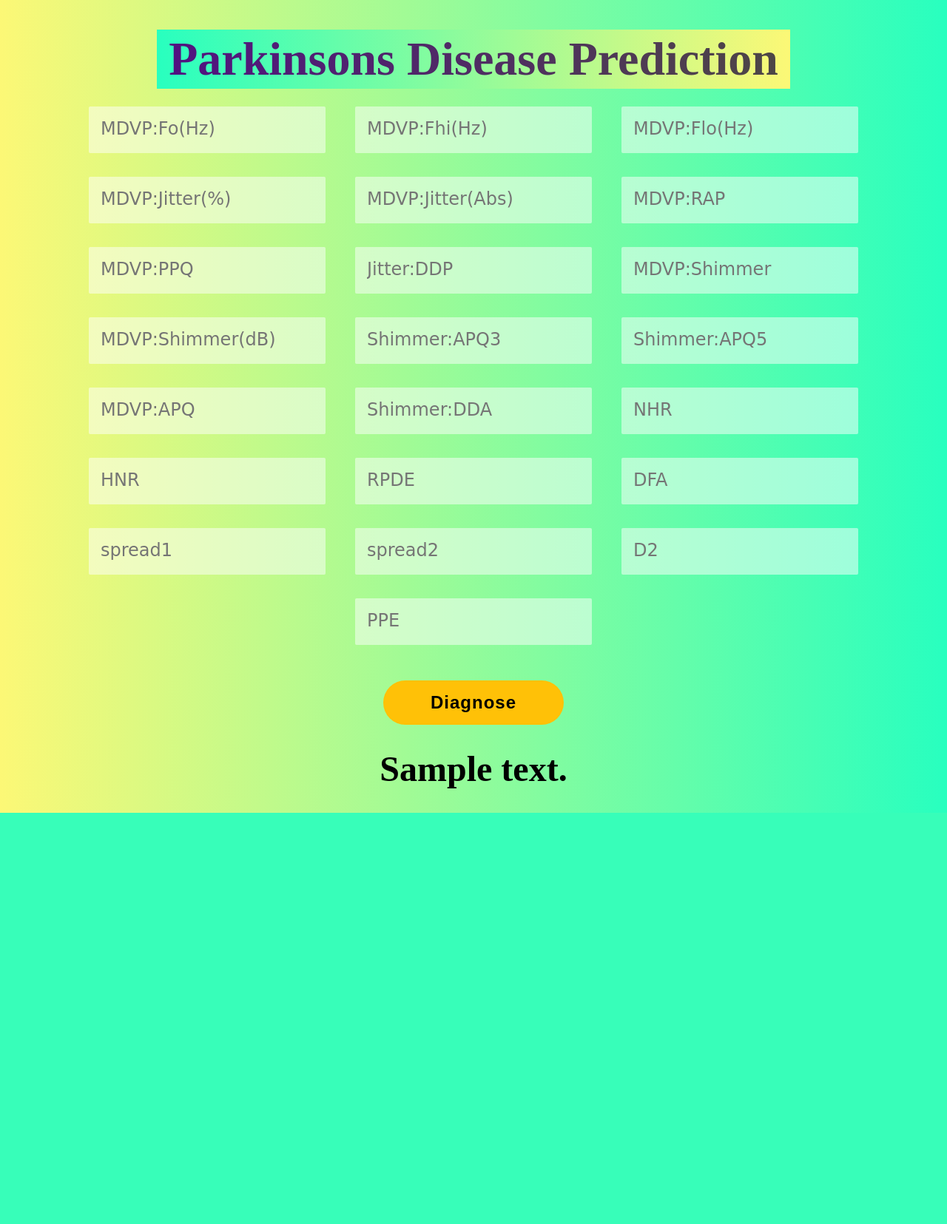
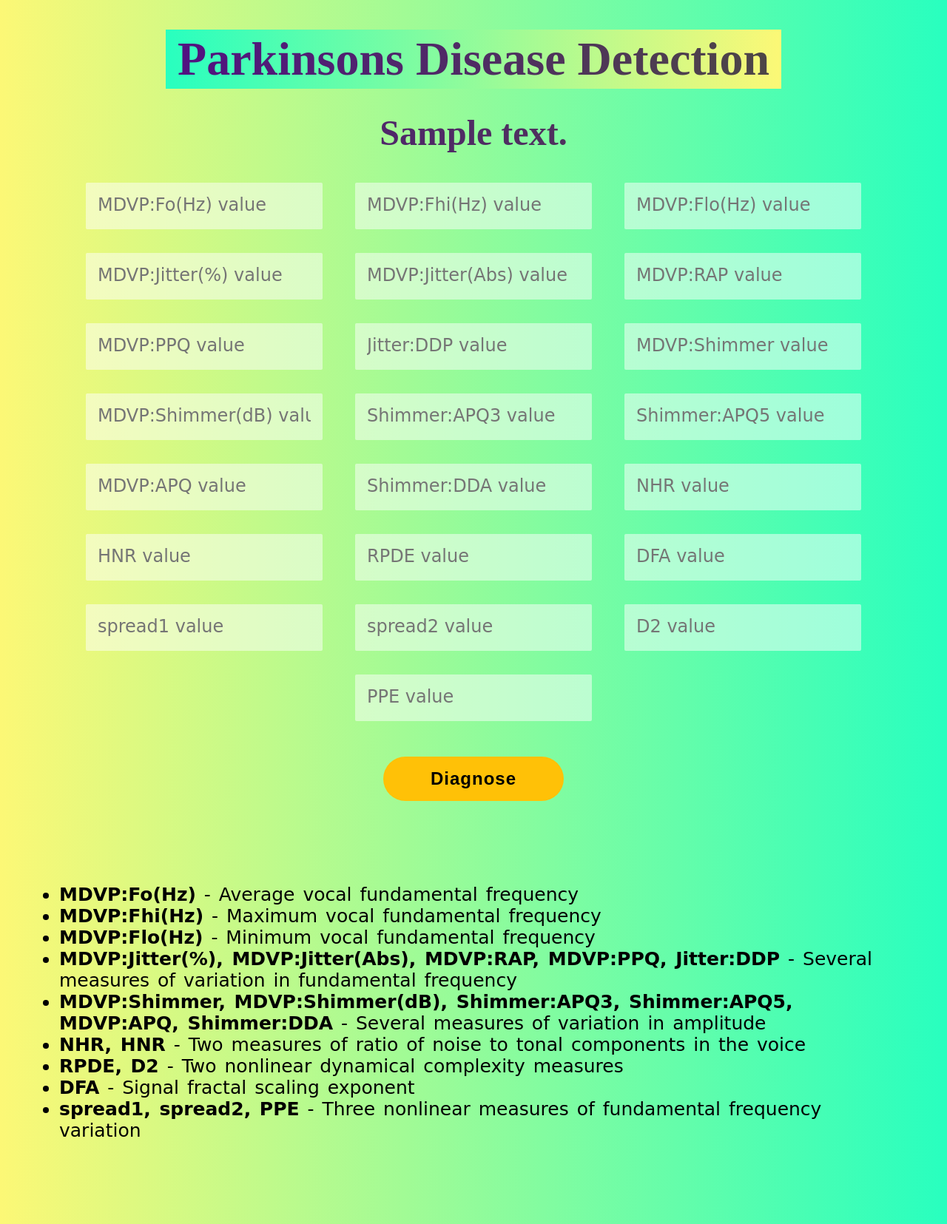
Before and after one commit to Abis47/Parkinson_Detection-SVM_WebApp, a Flask app: template templates/index.html in a window 1280 px wide. Shown: the whole page at 74% size. Before the commit the page ends 1099 px from the top, so only its background shows below. Run offline with Flask 2, Linux system fonts and the light colour scheme; the template is opened without the code that fills it: most values are stand-ins (such as "Sample title", 1, 10 or a date in 2020); parts of the project's set-up code (start-up, migrations or seed data) failed here and were passed over.

Commit message:
Update index.html

```diff
--- a/templates/index.html
+++ b/templates/index.html
@@ -8,51 +8,62 @@
 <link href='https://fonts.googleapis.com/css?family=Arimo' rel='stylesheet' type='text/css'>
 <link href='https://fonts.googleapis.com/css?family=Hind:300' rel='stylesheet' type='text/css'>
 <link href='https://fonts.googleapis.com/css?family=Open+Sans+Condensed:300' rel='stylesheet' type='text/css'>
-<link rel="stylesheet" href="{{ url_for('static', filename='css/style.css') }}">
+<link rel="stylesheet" href="../static/css/style.css">
 
 </head>
 
 <body >
  <div class="login">
-	<div class="heading-h1">
-	<font size="6">
-    <h1>Parkinsons Disease Prediction</h1>
-  </div>
+    <div class="heading-h1">
+        <font size="6">
+        <h1>Parkinsons Disease Detection</h1>
+    </div>
+    <div class="result">
+        <font size="7">
+	    <p><b>{{ prediction_text }}</b></p>
+    </div>
 
-     <!-- Main Input For Receiving Query to our ML -->
-    <form action="{{ url_for('predict')}}"method="post">
-    	<input type="text" name="MDVP:Fo(Hz)" placeholder="MDVP:Fo(Hz)" required="required" />
-        <input type="text" name="MDVP:Fhi(Hz)" placeholder="MDVP:Fhi(Hz)" required="required" />
-		<input type="text" name="MDVP:Flo(Hz)" placeholder="MDVP:Flo(Hz)" required="required" />
-		<input type="text" name="MDVP:Jitter(%)" placeholder="MDVP:Jitter(%)" required="required" />
-		<input type="text" name="MDVP:Jitter(Abs)" placeholder="MDVP:Jitter(Abs)" required="required" />
-		<input type="text" name="MDVP:RAP" placeholder="MDVP:RAP" required="required" />
-		<input type="text" name="MDVP:PPQ" placeholder="MDVP:PPQ" required="required" />
-		<input type="text" name="Jitter:DDP" placeholder="Jitter:DDP" required="required" />
-		<input type="text" name="MDVP:Shimmer" placeholder="MDVP:Shimmer" required="required" />
-		<input type="text" name="MDVP:Shimmer(dB)" placeholder="MDVP:Shimmer(dB)" required="required" />
-		<input type="text" name="Shimmer:APQ3" placeholder="Shimmer:APQ3" required="required" />
-		<input type="text" name="Shimmer:APQ5" placeholder="Shimmer:APQ5" required="required" />
-		<input type="text" name="MDVP:APQ" placeholder="MDVP:APQ" required="required" />
-		<input type="text" name="Shimmer:DDA" placeholder="Shimmer:DDA" required="required" />
-		<input type="text" name="NHR" placeholder="NHR" required="required" />
-		<input type="text" name="HNR" placeholder="HNR" required="required" />
-		<input type="text" name="RPDE" placeholder="RPDE" required="required" />
-		<input type="text" name="DFA" placeholder="DFA" required="required" />
-		<input type="text" name="spread1" placeholder="spread1" required="required" />
-		<input type="text" name="spread2" placeholder="spread2" required="required" />
-		<input type="text" name="D2" placeholder="D2" required="required" />
-		<input type="text" name="PPE" placeholder="PPE" required="required" />
+    <!-- Main Input For Receiving Query to our ML -->
+    <form action="{{ url_for('predict')}}" method="post">
+    	<input type="text" name="MDVP:Fo(Hz)" placeholder="MDVP:Fo(Hz) value" required="required" />
+        <input type="text" name="MDVP:Fhi(Hz)" placeholder="MDVP:Fhi(Hz) value" required="required" />
+		<input type="text" name="MDVP:Flo(Hz)" placeholder="MDVP:Flo(Hz) value" required="required" />
+		<input type="text" name="MDVP:Jitter(%)" placeholder="MDVP:Jitter(%) value" required="required" />
+		<input type="text" name="MDVP:Jitter(Abs)" placeholder="MDVP:Jitter(Abs) value" required="required" />
+		<input type="text" name="MDVP:RAP" placeholder="MDVP:RAP value" required="required" />
+		<input type="text" name="MDVP:PPQ" placeholder="MDVP:PPQ value" required="required" />
+		<input type="text" name="Jitter:DDP" placeholder="Jitter:DDP value" required="required" />
+		<input type="text" name="MDVP:Shimmer" placeholder="MDVP:Shimmer value" required="required" />
+		<input type="text" name="MDVP:Shimmer(dB)" placeholder="MDVP:Shimmer(dB) value" required="required" />
+		<input type="text" name="Shimmer:APQ3" placeholder="Shimmer:APQ3 value" required="required" />
+		<input type="text" name="Shimmer:APQ5" placeholder="Shimmer:APQ5 value" required="required" />
+		<input type="text" name="MDVP:APQ" placeholder="MDVP:APQ value" required="required" />
+		<input type="text" name="Shimmer:DDA" placeholder="Shimmer:DDA value" required="required" />
+		<input type="text" name="NHR" placeholder="NHR value" required="required" />
+		<input type="text" name="HNR" placeholder="HNR value" required="required" />
+		<input type="text" name="RPDE" placeholder="RPDE value" required="required" />
+		<input type="text" name="DFA" placeholder="DFA value" required="required" />
+		<input type="text" name="spread1" placeholder="spread1 value" required="required" />
+		<input type="text" name="spread2" placeholder="spread2 value" required="required" />
+		<input type="text" name="D2" placeholder="D2 value" required="required" />
+		<input type="text" name="PPE" placeholder="PPE value" required="required" />
 
     <button type="submit" class="btn btn-primary btn-block btn-large">Diagnose</button>
     </form>
 
-	<font size="7">
-	<p><b>{{ prediction_text }}</b></p>
-
+    <ul>
+        <li><b>MDVP:Fo(Hz)</b> - Average vocal fundamental frequency</li>
+        <li><b>MDVP:Fhi(Hz)</b> - Maximum vocal fundamental frequency</li>
+        <li><b>MDVP:Flo(Hz)</b> - Minimum vocal fundamental frequency</li>
+        <li><b>MDVP:Jitter(%), MDVP:Jitter(Abs), MDVP:RAP, MDVP:PPQ, Jitter:DDP</b> - Several measures of variation in fundamental frequency</li>
+        <li><b>MDVP:Shimmer, MDVP:Shimmer(dB), Shimmer:APQ3, Shimmer:APQ5, MDVP:APQ, Shimmer:DDA</b> - Several measures of variation in amplitude</li>
+        <li><b>NHR, HNR</b> - Two measures of ratio of noise to tonal components in the voice</li>
+        <li><b>RPDE, D2</b> - Two nonlinear dynamical complexity measures</li>
+        <li><b>DFA</b> - Signal fractal scaling exponent</li>
+        <li><b>spread1, spread2, PPE</b> - Three nonlinear measures of fundamental frequency variation</li>
+            </ul>
 
  </div>
 
-
 </body>
 </html>
```
